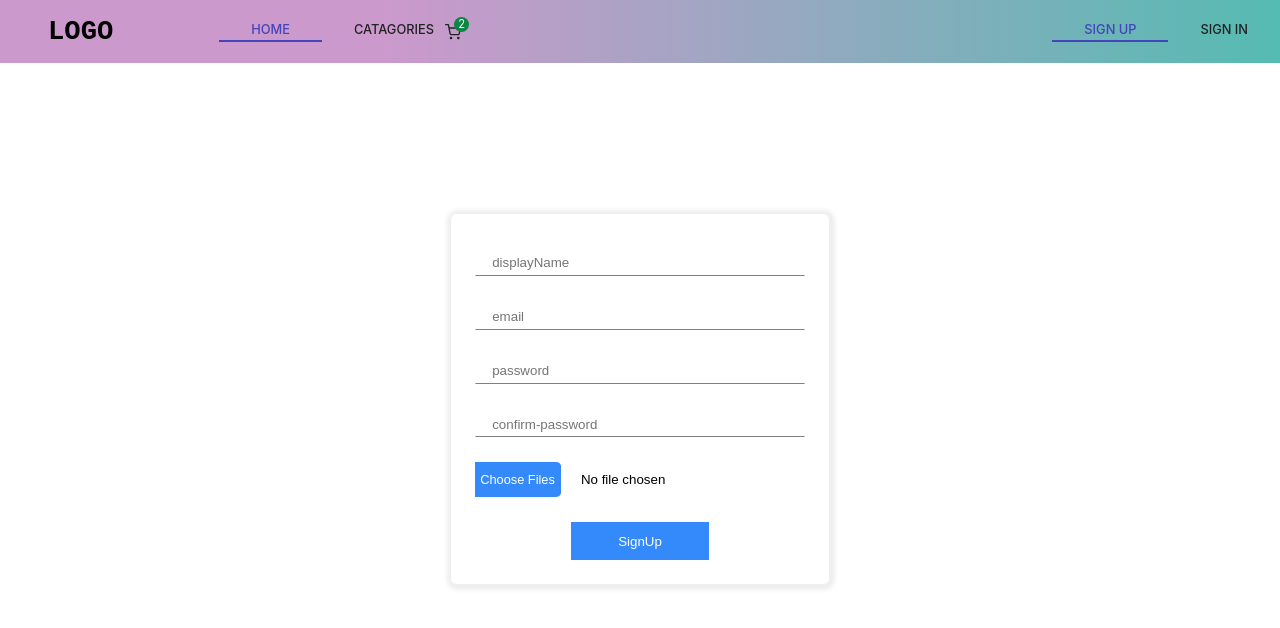
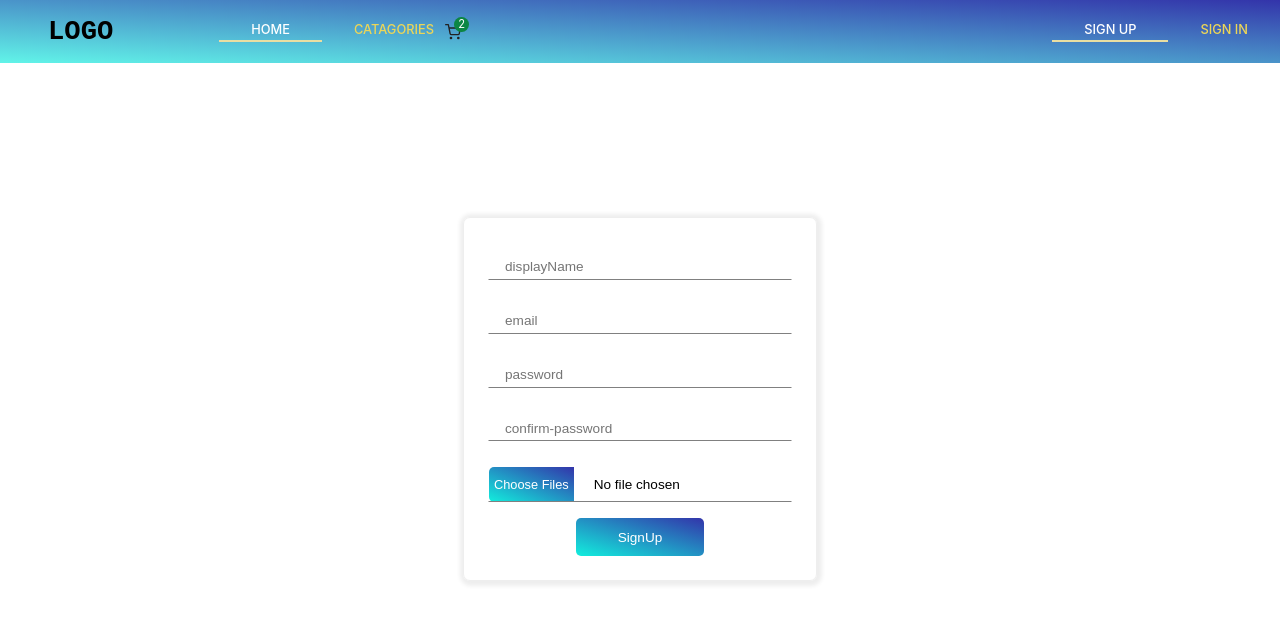
Before and after one commit to ShahedAhmadAhadi/sturdy-octo-invention, a React (Create React App) app in the folder app/: page /signup in a window 1280 px wide. Shown: the top 628 px of the page. Built offline with nearby package versions, Linux system fonts and the light colour scheme; no server answers.

Commit message:
input[type='file'] styles changed all colors changed

```diff
--- a/app/src/components/signIn.js
+++ b/app/src/components/signIn.js
@@ -42,8 +42,10 @@ function SignIn() {
             <form onSubmit={(e) => handleSubmit(e)}>
                 <input type="text" value={email} required placeholder="E-mail" onChange={handleChangeEmail} />
                 <input type="password" value={password} required placeholder="password" onChange={handleChangePassword} />
-                <input type="submit" value="Submit"/>
-                <input type="submit" onClick={signInWithGoogle} value="Sign with google"/>
+                <div style={{display:'flex', justifyContent:'center'}}>
+                    <input type="submit" value="Submit"/>
+                    <input type="submit" onClick={signInWithGoogle} value="Sign with google"/>
+                </div>
             </form>
         </div>
     )
--- a/app/src/components/styles/header.css
+++ b/app/src/components/styles/header.css
@@ -1,6 +1,7 @@
 .wrapper{
     display: flex;
-    background-image: linear-gradient(to right, #c9c 30%, #55bbb2);
+    /* background-image: linear-gradient(to right, #c9c 30%, #55bbb2); */
+    background: linear-gradient(to left bottom, #3334aa, #12eeddaa);
     padding: 0 0 0 2rem;
     font-size: 0.8rem;
     align-items: center;
@@ -32,14 +33,15 @@
     margin: 0;
     font-weight: 500;
     padding: 0.1rem 2rem 0.2rem 2rem;
+    color: #ecd657;
     cursor: pointer;
 }
 
 .link:hover{
-    color: #44b;
+    color: #840032;
 }
 
 .active-link{
-    color: #44b;
-    border-bottom: 2px solid #44b;
+    color: #fff;
+    border-bottom: 2px solid #e9dea2;
 }
--- a/app/src/components/styles/styles.css
+++ b/app/src/components/styles/styles.css
@@ -8,7 +8,7 @@
 form{
     display: flex;
     flex-direction: column;
-    width: 27%;
+    width: 320px;
     margin-top: -3rem;
     padding: 1rem;
     border-radius: 7px;
@@ -20,6 +20,7 @@ input{
     margin: 0.5rem 0.5rem;
     border: 1px solid white;
     border-bottom: 1px solid gray;
+    font-size: 0.85rem;
 }
 input:focus{
     border: 1px solid white;
@@ -30,14 +31,17 @@ input[type="submit"]{
     width: 40%;
     padding: 0.7rem 0.5rem;
     border: none;
-    background: #348afa;
+    background: linear-gradient(to left bottom, #3334aa, #12eedd);
+    /* background-image: linear-gradient(to left bottom, #c9c 30%, #55bbb2); */
     color: white;
     font-weight: 500;
     align-self: center;
+    border-radius: 5px;
+    cursor: pointer;
 }
 input[type="file"]{
-    border: none;
-    padding: 1rem 1rem 1rem 0;
+    /* border: none; */
+    padding: 1rem 1rem 0.37rem 0;
 }
 .custom-file-input::-webkit-file-upload-button {
     visibility: hidden;
@@ -46,8 +50,7 @@ input[type="file"]{
   .custom-file-input::before {
     content: 'Choose Files';
     /* background: linear-gradient(top, #837d7d, #e3e3e3); */
-    border-right: 1px solid #348afa;
-    border-radius: 0 5px 5px 0;
+    border-radius: 5px 0 0 5px;
     color: white;
     display:inline;
     /* border-radius: 3px; */
@@ -55,7 +58,7 @@ input[type="file"]{
     outline: none;
     cursor: pointer;
     font-size: 0.8rem;
-    background: #348afa;
+    background: linear-gradient(to left bottom, #3334aa, #12eedd);
   }
   .custom-file-input:hover::before {
     border-color: black;
```
